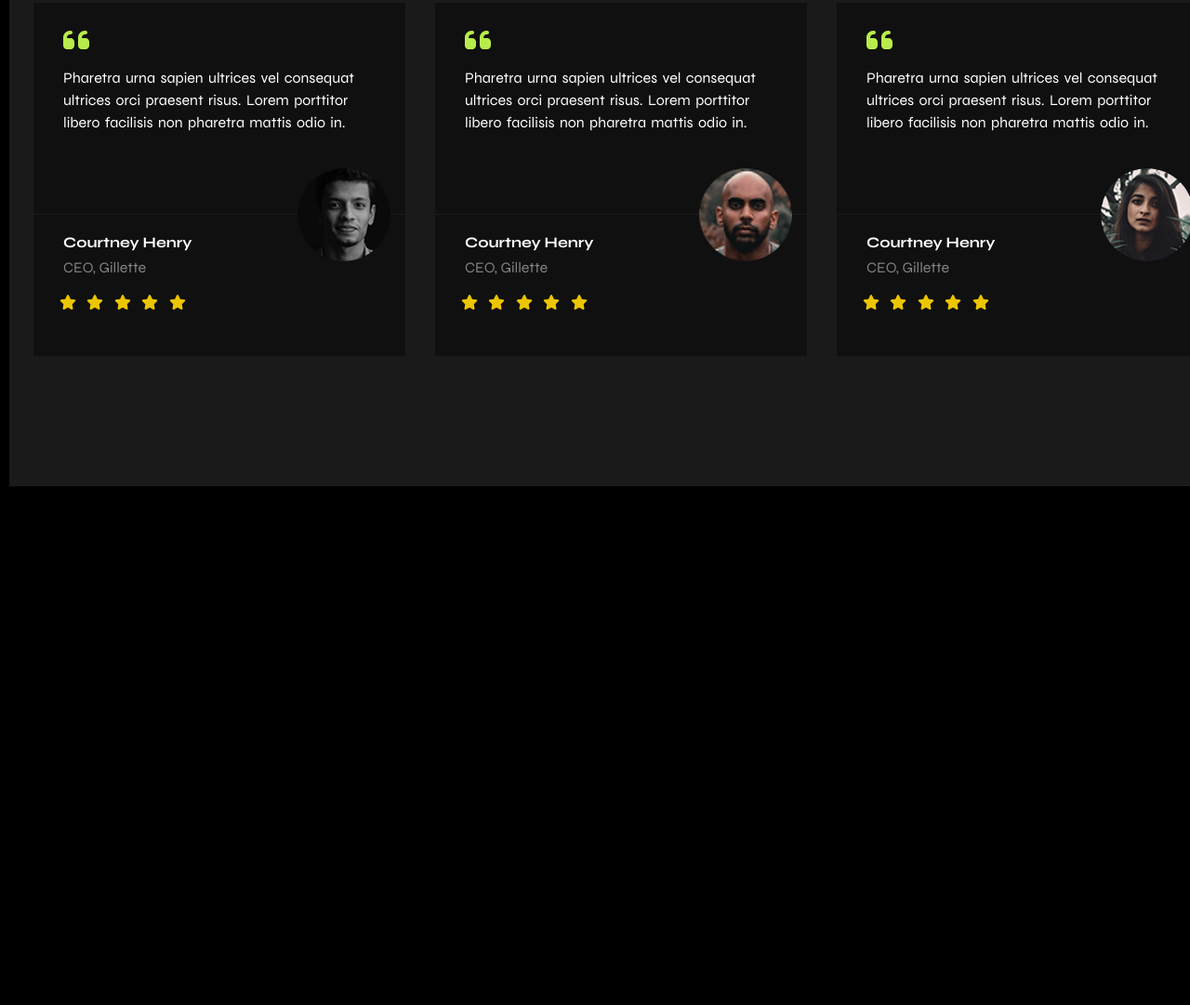
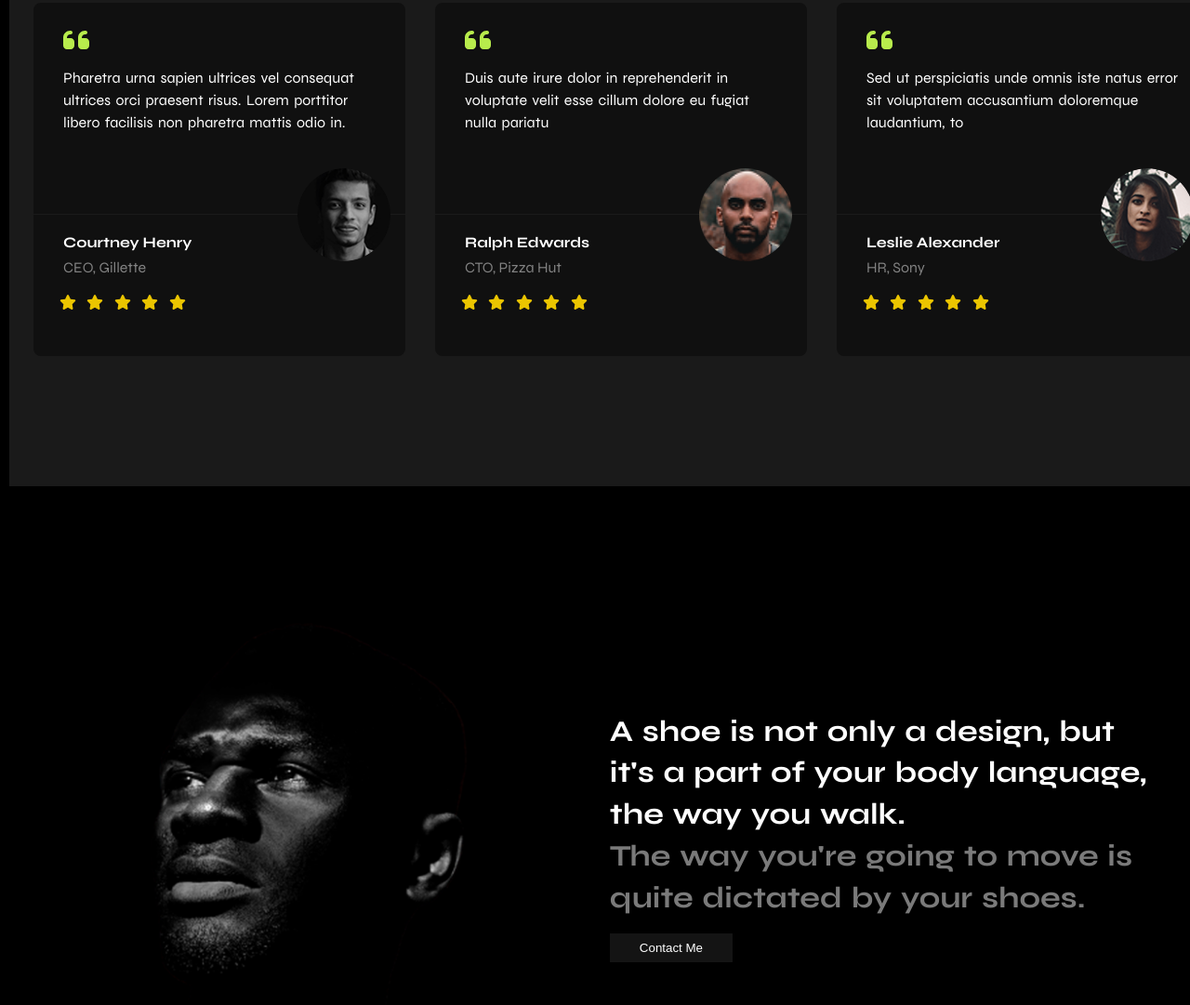
Before and after one commit to mahdialsholi/css-foothell-project, a plain HTML site: page index.html in a window 1280 px wide. Shown: the part 2992-4073 px from the top of the page at 93% size. Before the commit the page ends 3525 px from the top, so only its background shows below. Drawn offline with Linux system fonts and the light colour scheme.

Commit message:
start contact me

```diff
--- a/assets/styles/style.css
+++ b/assets/styles/style.css
@@ -250,9 +250,12 @@ p {
   padding: 0 10px;
   margin: 10px;
 }
+.testimonial-arrow p {
+  color: var(--navLink);
+}
 
 .testimonial-contianer {
-  /* background-color: red; */
+  /* background-color: red;  */
   display: grid;
   grid-template-columns: repeat(4, 1fr);
 }
@@ -284,6 +287,7 @@ p {
   width: 400px;
   height: 380px;
   background-color: var(--box);
+  border-radius: 0.5rem;
 }
 
 .star svg path {
@@ -291,7 +295,6 @@ p {
 }
 
 .box-avatar {
-  /* background-color: red; */
   position: relative;
   padding: 1rem;
   border-top: 1px solid var(--about-bg);
@@ -321,3 +324,54 @@ p {
 .star svg {
   padding: 1rem 0.25rem;
 }
+
+/* contact */
+
+.contact {
+  background-color: black;
+  height: 750px;
+  width: 100%;
+  display: flex;
+  justify-content: space-between;
+  align-items: center;
+}
+.contact * {
+  background-color: transparent;
+}
+
+.contact-img {
+  padding: 10px;
+  height: 100%;
+  width: 50%;
+}
+.contact-img img {
+  width: 100%;
+  height: 100%;
+  object-fit: contain;
+}
+.contact-box {
+  width: 50%;
+  padding: 1rem;
+  margin: 1rem;
+  line-height: 1.4;
+  word-spacing: 0.125rem;
+}
+
+.contact-box h3 {
+  font-family: "Syne", serif;
+  font-size: 2rem;
+}
+
+.contact-box h3:nth-child(1) {
+  color: white;
+}
+.contact-box h3:nth-child(2) {
+  color: var(--navLink);
+}
+.contact-box button {
+  background-color: rgb(255, 255, 255, 0.08);
+  color: white;
+  padding: 0.5rem 2rem;
+  margin: 1rem 0;
+  border: none;
+}
--- a/index.html
+++ b/index.html
@@ -171,15 +171,14 @@
               <i class="fa-solid fa-quote-left"></i>
             </span>
             <p>
-              Pharetra urna sapien ultrices vel consequat ultrices orci praesent
-              risus. Lorem porttitor libero facilisis non pharetra mattis odio
-              in.
+              Duis aute irure dolor in reprehenderit in voluptate velit esse
+              cillum dolore eu fugiat nulla pariatu
             </p>
           </div>
           <div class="box-avatar">
             <img src="./assets/images/avatar2.png" alt="top image" />
-            <h3>Courtney Henry</h3>
-            <p>CEO, Gillette</p>
+            <h3>Ralph Edwards</h3>
+            <p>CTO, Pizza Hut</p>
             <span class="star">
               <i class="fa-solid fa-star"></i>
               <i class="fa-solid fa-star"></i>
@@ -195,15 +194,14 @@
               <i class="fa-solid fa-quote-left"></i>
             </span>
             <p>
-              Pharetra urna sapien ultrices vel consequat ultrices orci praesent
-              risus. Lorem porttitor libero facilisis non pharetra mattis odio
-              in.
+              Sed ut perspiciatis unde omnis iste natus error sit voluptatem
+              accusantium doloremque laudantium, to
             </p>
           </div>
           <div class="box-avatar">
             <img src="./assets/images/avatar3.png" alt="top image" />
-            <h3>Courtney Henry</h3>
-            <p>CEO, Gillette</p>
+            <h3>Leslie Alexander</h3>
+            <p>HR, Sony</p>
             <span class="star">
               <i class="fa-solid fa-star"></i>
               <i class="fa-solid fa-star"></i>
@@ -219,15 +217,14 @@
               <i class="fa-solid fa-quote-left"></i>
             </span>
             <p>
-              Pharetra urna sapien ultrices vel consequat ultrices orci praesent
-              risus. Lorem porttitor libero facilisis non pharetra mattis odio
-              in.
+              Lorem ipsum dolor sit amet, consectetur adipiscing elit, sed do
+              eiusmod tempor incididunt ut labore
             </p>
           </div>
           <div class="box-avatar">
             <img src="./assets/images/avatar4.png" alt="top image" />
-            <h3>Courtney Henry</h3>
-            <p>CEO, Gillette</p>
+            <h3>Cameron Williamson</h3>
+            <p>Director, Starbucks</p>
             <span class="star">
               <i class="fa-solid fa-star"></i>
               <i class="fa-solid fa-star"></i>
@@ -240,6 +237,23 @@
       </div>
     </div>
 
+    <!-- contact me -->
+    <div class="contact">
+      <div class="contact-img">
+        <img src="./assets/images/person.png" alt="contact image" />
+      </div>
+      <div class="contact-box">
+        <h3>
+          A shoe is not only a design, but it's a part of your body language,
+          the way you walk.
+        </h3>
+        <h3>The way you're going to move is quite dictated by your shoes.</h3>
+        <button>Contact Me</button>
+      </div>
+    </div>
+
+
+
     <!-- fontawesome CDN -->
     <script
       src="https://cdnjs.cloudflare.com/ajax/libs/font-awesome/6.7.2/js/all.min.js"
```
Also changed, not shown: assets/images/person.png (added).
